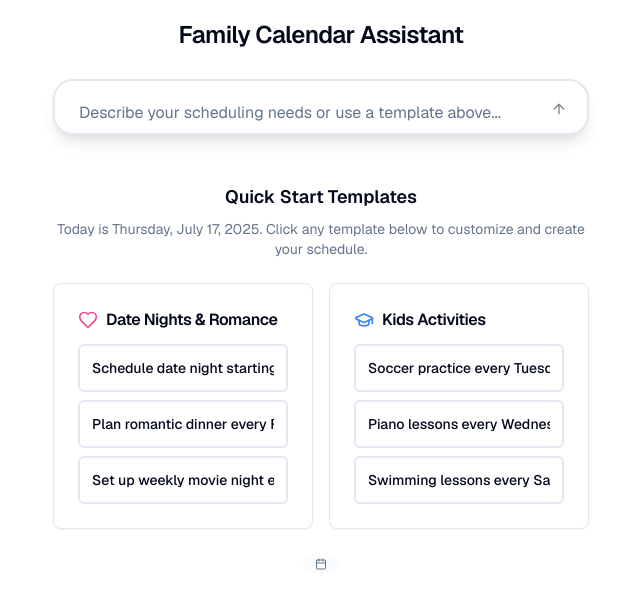
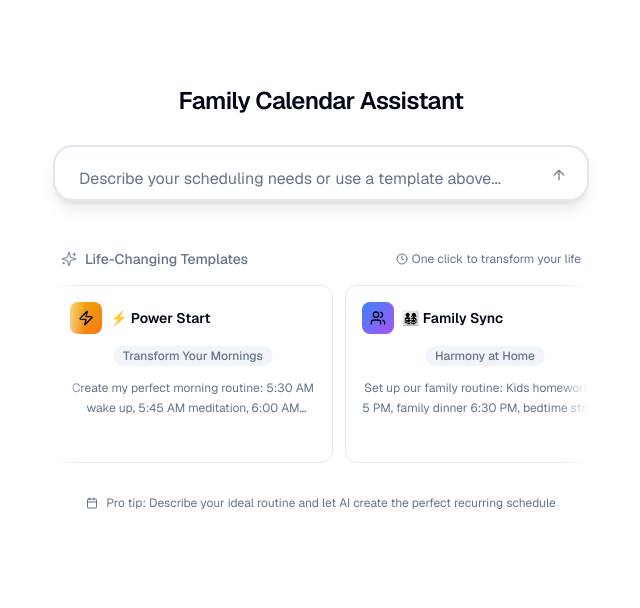
Before and after one commit to Numi2/Scheduler, a Next.js app: page / in a window 1280 px wide. Shown: the top 608 px of the page, without its empty margins (319-959 px from the left). Built offline with nearby package versions, Linux system fonts and the light colour scheme.

Commit message:
Refactor prompt suggestions with modern design and expanded templates
Co-authored-by: numit22 <numit22@gmail.com>

```diff
--- a/app/globals.css
+++ b/app/globals.css
@@ -74,3 +74,16 @@
     @apply bg-background text-foreground;
   }
 }
+
+@layer utilities {
+  /* Hide scrollbar for Chrome, Safari and Opera */
+  .scrollbar-hide::-webkit-scrollbar {
+    display: none;
+  }
+
+  /* Hide scrollbar for IE, Edge and Firefox */
+  .scrollbar-hide {
+    -ms-overflow-style: none;  /* IE and Edge */
+    scrollbar-width: none;  /* Firefox */
+  }
+}
--- a/components/prompt-suggestions.tsx
+++ b/components/prompt-suggestions.tsx
@@ -1,8 +1,7 @@
 "use client"
 
 import { Button } from "@/components/ui/button"
-import { Card, CardContent, CardHeader, CardTitle } from "@/components/ui/card"
-import { Calendar, Heart, GraduationCap } from "lucide-react"
+import { Calendar, Heart, GraduationCap, Dumbbell, Briefcase, Users, Sparkles, Clock, Zap, Target, Brain, Rocket } from "lucide-react"
 
 export interface PromptSuggestionsProps {
   onSelectPrompt: (prompt: string) => void
@@ -47,74 +46,157 @@ const getNextTuesday = () => {
   })
 }
 
+const getNextMonday = () => {
+  const today = new Date()
+  const osloTime = new Date(today.toLocaleString("en-US", { timeZone: "Europe/Oslo" }))
+  const nextMonday = new Date(osloTime)
+  const daysUntilMonday = (1 - osloTime.getDay() + 7) % 7 || 7
+  nextMonday.setDate(osloTime.getDate() + daysUntilMonday)
+  return nextMonday.toLocaleDateString("en-US", {
+    month: "long",
+    day: "numeric",
+  })
+}
+
+// Powerful templates that showcase the tool's potential
 const promptTemplates = [
   {
-    category: "Date Nights & Romance",
-    icon: Heart,
-    color: "text-pink-500",
-    prompts: [
-      `Schedule date night starting ${getNextSaturday()} at 8:00 PM, then every Saturday for the next 4 weeks`,
-      `Plan romantic dinner every Friday at 7:30 PM starting this week through the end of the month`,
-      `Set up weekly movie night every Thursday at 8:00 PM beginning this week`,
-    ],
+    id: "power-start",
+    title: "⚡ Power Start",
+    prompt: `Create my perfect morning routine: 5:30 AM wake up, 5:45 AM meditation, 6:00 AM workout, 6:45 AM cold shower, 7:00 AM healthy breakfast. Schedule this Monday-Friday starting ${getNextMonday()}`,
+    icon: Zap,
+    gradient: "from-yellow-500 to-orange-500",
+    tag: "Transform Your Mornings"
   },
   {
-    category: "Kids Activities",
+    id: "family-sync",
+    title: "👨‍👩‍👧‍👦 Family Sync",
+    prompt: `Set up our family routine: Kids homework 4-5 PM, family dinner 6:30 PM, bedtime stories 8 PM. Add weekend family time Saturday 10 AM. Start this week, repeat for 3 months`,
+    icon: Users,
+    gradient: "from-blue-500 to-purple-500",
+    tag: "Harmony at Home"
+  },
+  {
+    id: "date-nights",
+    title: "💕 Love Rituals",
+    prompt: `Schedule date night every ${getNextSaturday()} at 7 PM for next 8 weeks. Alternate between dinner out and home movie night. Add reminder to book babysitter 2 days before`,
+    icon: Heart,
+    gradient: "from-pink-500 to-red-500",
+    tag: "Keep Romance Alive"
+  },
+  {
+    id: "fitness-goals",
+    title: "💪 Fitness Journey",
+    prompt: `Plan my workout schedule: Monday/Wednesday/Friday gym 6 AM, Tuesday/Thursday yoga 7 PM, Saturday morning run 8 AM. Include rest day Sunday. Start next week for 12 weeks`,
+    icon: Dumbbell,
+    gradient: "from-green-500 to-teal-500",
+    tag: "Build Your Best Self"
+  },
+  {
+    id: "kids-growth",
+    title: "🌟 Kids Activities",
+    prompt: `Soccer practice Tuesday/Thursday 4 PM starting ${getNextTuesday()}, Piano lessons Wednesday 3:30 PM, Swimming Saturday 10 AM. Schedule for 8 weeks with progress check reminders`,
     icon: GraduationCap,
-    color: "text-blue-500",
-    prompts: [
-      `Soccer practice every Tuesday and Thursday at 4:00 PM starting ${getNextTuesday()}`,
-      `Piano lessons every Wednesday at 3:30 PM beginning next week for 8 weeks`,
-      `Swimming lessons every Saturday at 10:00 AM starting this weekend for 6 weeks`,
-    ],
+    gradient: "from-purple-500 to-indigo-500",
+    tag: "Nurture Their Talents"
   },
+  {
+    id: "work-life",
+    title: "🎯 Work-Life Balance",
+    prompt: `Block focus time 9-11 AM daily for deep work, lunch break 12:30-1:30 PM, family time 5:30 PM sharp. No meetings Friday afternoons. Implement starting Monday`,
+    icon: Target,
+    gradient: "from-cyan-500 to-blue-500",
+    tag: "Master Your Time"
+  },
+  {
+    id: "mindfulness",
+    title: "🧘 Mindful Living",
+    prompt: `Daily meditation 6 AM (20 min), gratitude journaling before bed 9:30 PM, Sunday reflection hour 4 PM, monthly digital detox first Saturday. Begin this week`,
+    icon: Brain,
+    gradient: "from-indigo-500 to-purple-500",
+    tag: "Inner Peace Daily"
+  },
+  {
+    id: "side-hustle",
+    title: "🚀 Side Project",
+    prompt: `Dedicate 5-7 AM weekdays to side business, Saturday 8 AM-12 PM for planning/strategy, Sunday evening 7-9 PM for week prep. Schedule for next 90 days with milestone reminders`,
+    icon: Rocket,
+    gradient: "from-violet-500 to-purple-500",
+    tag: "Build Your Dream"
+  }
 ]
 
 export function PromptSuggestions({ onSelectPrompt }: PromptSuggestionsProps) {
-  const currentDate = getCurrentDateInfo()
-
   return (
-    <div className="w-full max-w-3xl mx-auto space-y-6">
-      <div className="text-center space-y-2">
-        <h2 className="text-lg font-semibold">Quick Start Templates</h2>
-        <p className="text-sm text-muted-foreground">
-          Today is {currentDate.fullDate}. Click any template below to customize and create your schedule.
-        </p>
+    <div className="w-full space-y-4">
+      {/* Header with futuristic feel */}
+      <div className="flex items-center justify-between px-2">
+        <div className="flex items-center gap-2">
+          <Sparkles className="h-4 w-4 text-muted-foreground animate-pulse" />
+          <h3 className="text-sm font-medium text-muted-foreground">Life-Changing Templates</h3>
+        </div>
+        <div className="flex items-center gap-1 text-xs text-muted-foreground">
+          <Clock className="h-3 w-3" />
+          <span>One click to transform your life</span>
+        </div>
       </div>
 
-      <div className="grid gap-4 md:grid-cols-2">
-        {promptTemplates.map((category, categoryIndex) => {
-          const IconComponent = category.icon
-          return (
-            <Card key={categoryIndex} className="hover:shadow-md transition-shadow">
-              <CardHeader className="pb-3">
-                <CardTitle className="flex items-center gap-2 text-base">
-                  <IconComponent className={`h-5 w-5 ${category.color}`} />
-                  {category.category}
-                </CardTitle>
-              </CardHeader>
-              <CardContent className="space-y-2">
-                {category.prompts.map((prompt, promptIndex) => (
-                  <Button
-                    key={promptIndex}
-                    variant="ghost"
-                    className="w-full justify-start text-left h-auto p-3 text-sm hover:bg-muted/50 border-2"
-                    onClick={() => onSelectPrompt(prompt)}
-                  >
-                    <span className="line-clamp-3">{prompt}</span>
-                  </Button>
-                ))}
-              </CardContent>
-            </Card>
-          )
-        })}
+      {/* Horizontally scrollable templates */}
+      <div className="relative">
+        <div className="flex gap-3 overflow-x-auto pb-4 snap-x snap-mandatory scrollbar-hide">
+          {promptTemplates.map((template) => {
+            const IconComponent = template.icon
+            return (
+              <button
+                key={template.id}
+                onClick={() => onSelectPrompt(template.prompt)}
+                className="snap-start shrink-0 group relative overflow-hidden rounded-xl border bg-card p-4 transition-all duration-300 hover:scale-[1.02] hover:shadow-lg hover:shadow-black/5 dark:hover:shadow-white/5 w-[280px]"
+              >
+                {/* Gradient background on hover */}
+                <div className={`absolute inset-0 bg-gradient-to-br ${template.gradient} opacity-0 group-hover:opacity-10 transition-opacity duration-300`} />
+
+                {/* Content */}
+                <div className="relative space-y-3">
+                  {/* Header */}
+                  <div className="flex items-start justify-between">
+                    <div className="flex items-center gap-2">
+                      <div className={`p-2 rounded-lg bg-gradient-to-br ${template.gradient} bg-opacity-10`}>
+                        <IconComponent className="h-4 w-4 text-foreground" />
+                      </div>
+                      <h4 className="font-semibold text-sm">{template.title}</h4>
+                    </div>
+                  </div>
+
+                  {/* Tag */}
+                  <div className="inline-flex items-center rounded-full bg-muted px-2.5 py-0.5 text-xs font-medium text-muted-foreground">
+                    {template.tag}
+                  </div>
+
+                  {/* Preview text */}
+                  <p className="text-xs text-muted-foreground line-clamp-2 leading-relaxed">
+                    {template.prompt}
+                  </p>
+
+                  {/* Hover indicator */}
+                  <div className="flex items-center gap-1 text-xs text-muted-foreground opacity-0 group-hover:opacity-100 transition-opacity">
+                    <Zap className="h-3 w-3" />
+                    <span>Click to customize</span>
+                  </div>
+                </div>
+              </button>
+            )
+          })}
+        </div>
+
+        {/* Scroll indicators */}
+        <div className="absolute left-0 top-0 bottom-4 w-8 bg-gradient-to-r from-background to-transparent pointer-events-none" />
+        <div className="absolute right-0 top-0 bottom-4 w-8 bg-gradient-to-l from-background to-transparent pointer-events-none" />
       </div>
 
-      <div className="text-center">
-        <div className="inline-flex items-center gap-2 text-xs text-muted-foreground bg-muted/30 rounded-full px-3 py-1">
-          <Calendar className="h-3 w-3" />
-          {""}
-        </div>
+      {/* Smart tip */}
+      <div className="flex items-center justify-center gap-2 text-xs text-muted-foreground">
+        <Calendar className="h-3 w-3" />
+        <span>Pro tip: Describe your ideal routine and let AI create the perfect recurring schedule</span>
       </div>
     </div>
   )
```
